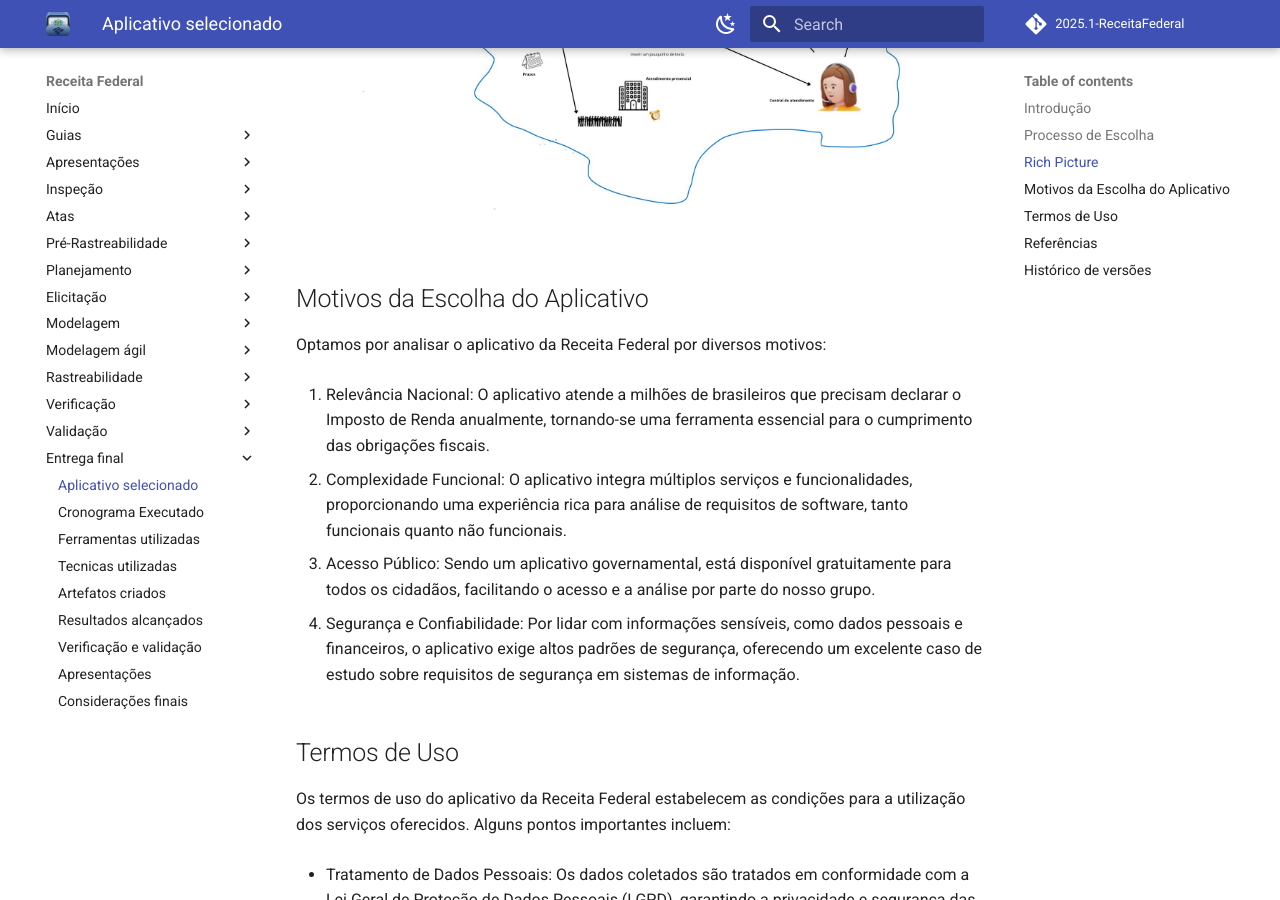
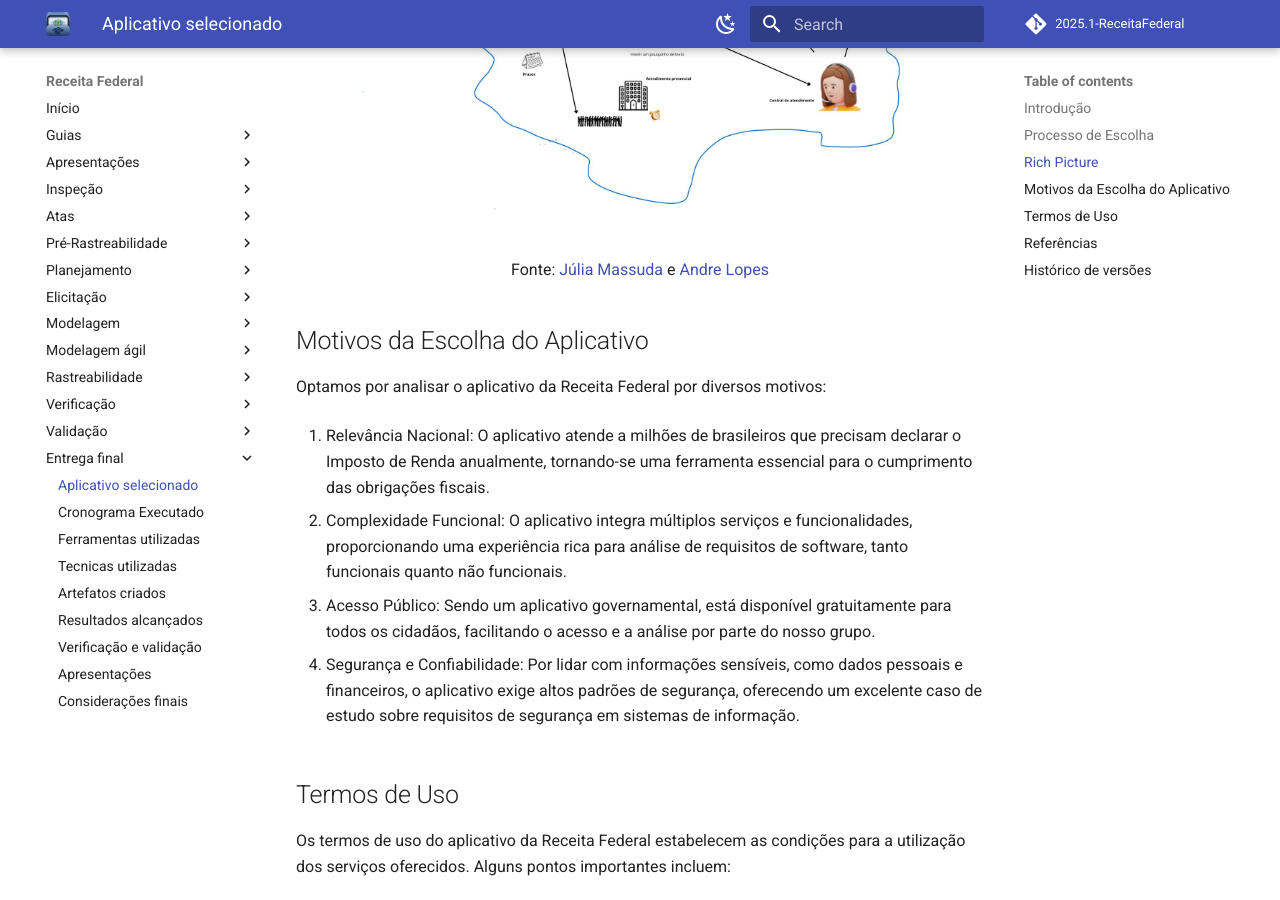
Before and after one commit to Requisitos-de-Software/2025.1-Meu-INSS, an MkDocs documentation site: the page built from docs/entrega-final/app-selecionado.md, in a window 1280 px wide and 900 px high, scrolled down 1065 px. Built offline with MkDocs 1.6.1 and Material for MkDocs 9.7.7, drawn with Linux system fonts in a browser that asks for light colours; comment, search, counter and statistics services are not loaded.

Commit message:
correcao app selecionado

```diff
--- a/docs/entrega-final/app-selecionado.md
+++ b/docs/entrega-final/app-selecionado.md
@@ -20,6 +20,7 @@
 
 ![Rich Picture](../assets/rich-picture.jpeg.jpeg)
 
+<font size="3"><p style="text-align: center">Fonte: [Júlia Massuda](https://github.com/JuliaReis18) e [Andre Lopes](https://github.com/andrewslopes)</p></font>
 
 
 ## Motivos da Escolha do Aplicativo
```
